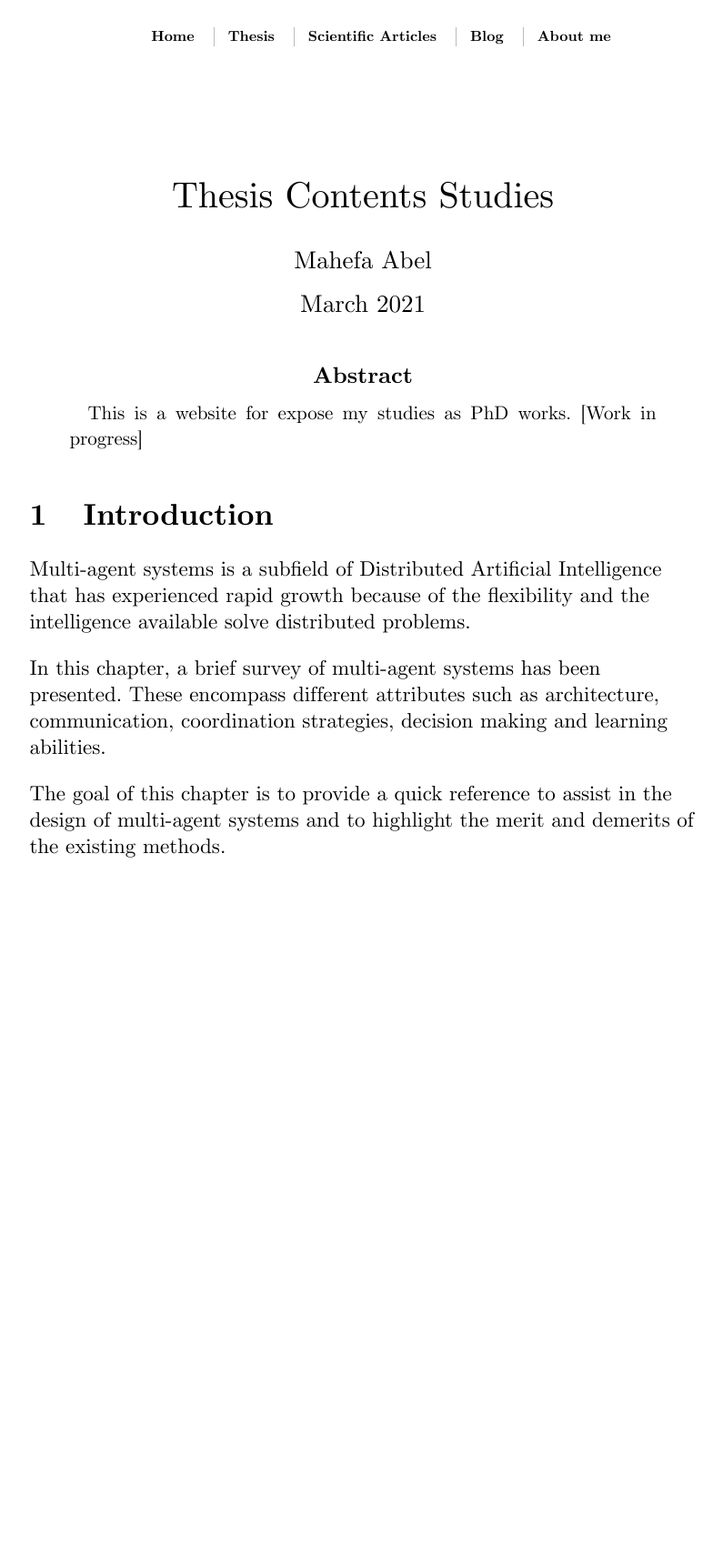
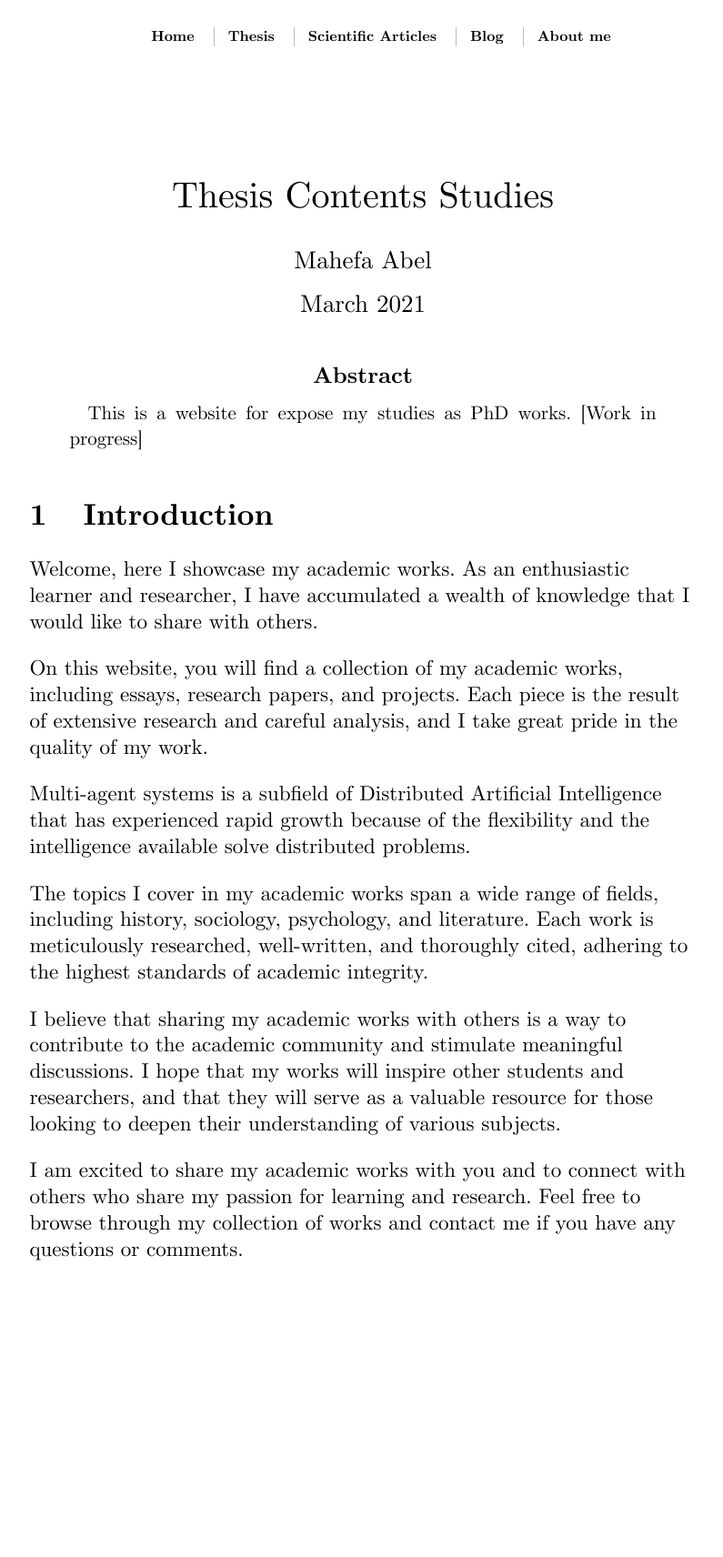
Before and after one commit to mahefa-pro/thesis.mahefa.pro, a Jekyll site: the page built from index.markdown, in a window 1280 px wide. Shown: the whole page at 91% size, without its empty margins (241-1036 px from the left). Built offline with Jekyll 4.4.1, drawn with Linux system fonts in a browser that asks for light colours; before the commit the page ends 1270 px from its top, so only the background shows below that.

Commit message:
Update index.markdown

```diff
--- a/index.markdown
+++ b/index.markdown
@@ -17,13 +17,23 @@ abstract: This is a website for expose my studies as PhD works. [Work in progres
     <p class="Section">1 &ensp; Introduction</p>
     <div class="BodyText">
         <p>
+            Welcome, here I showcase my academic works. As an enthusiastic learner and researcher, I have accumulated a wealth of knowledge that I would like to share with others.
+        </p>
+        <p>
+            On this website, you will find a collection of my academic works, including essays, research papers, and projects. Each piece is the result of extensive research and careful analysis, and I take great pride in the quality of my work.
+        </p>
+        <p>
             Multi-agent systems is a subfield of Distributed Artificial Intelligence that has experienced rapid growth because of the flexibility and the intelligence available solve distributed problems.
         </p>
         <p>
-            In this chapter, a brief survey of multi-agent systems has been presented. These encompass different attributes such as architecture, communication, coordination strategies, decision making and learning abilities.
+            The topics I cover in my academic works span a wide range of fields, including history, sociology, psychology, and literature. Each work is meticulously researched, well-written, and thoroughly cited, adhering to the highest standards of academic integrity.
         </p>
         <p>
-            The goal of this chapter is to provide a quick reference to assist in the design of multi-agent systems and to highlight the merit and demerits of the existing methods.
+            I believe that sharing my academic works with others is a way to contribute to the academic community and stimulate meaningful discussions. I hope that my works will inspire other students and researchers, and that they will serve as a valuable resource for those looking to deepen their understanding of various subjects.
         </p>
+
+        I am excited to share my academic works with you and to connect with others who share my passion for learning and research.
+
+        Feel free to browse through my collection of works and contact me if you have any questions or comments.
     </div>
 <div>
```
